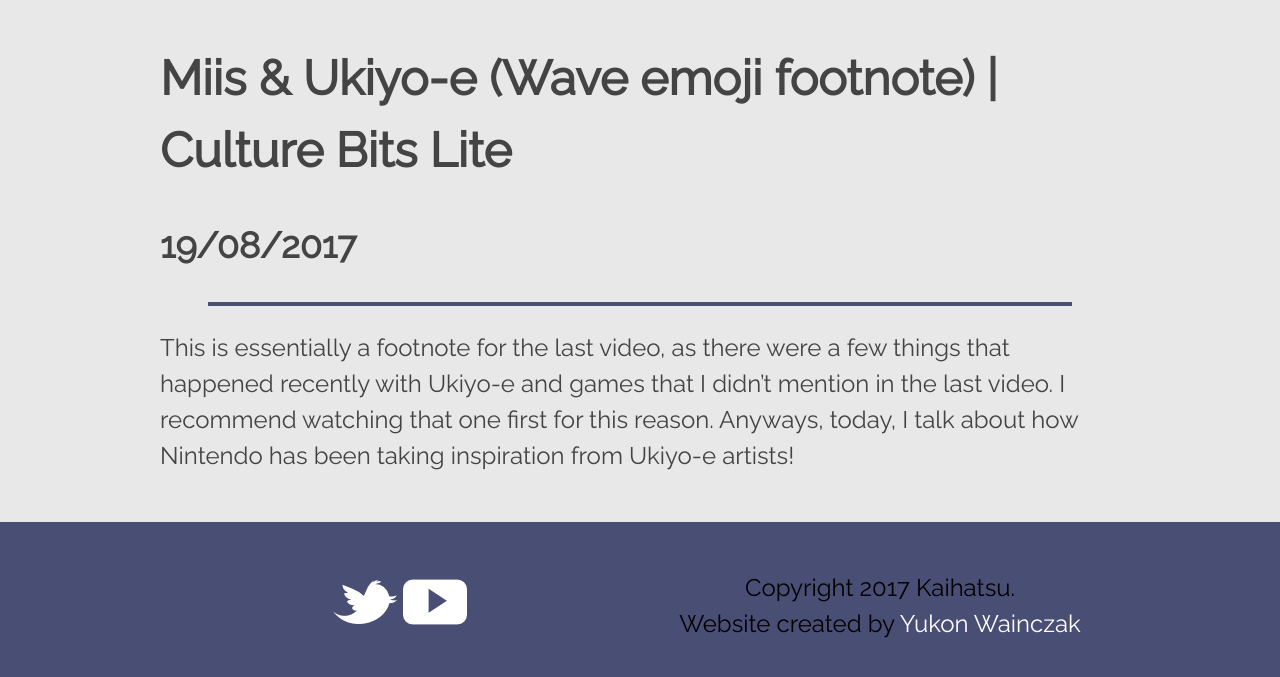
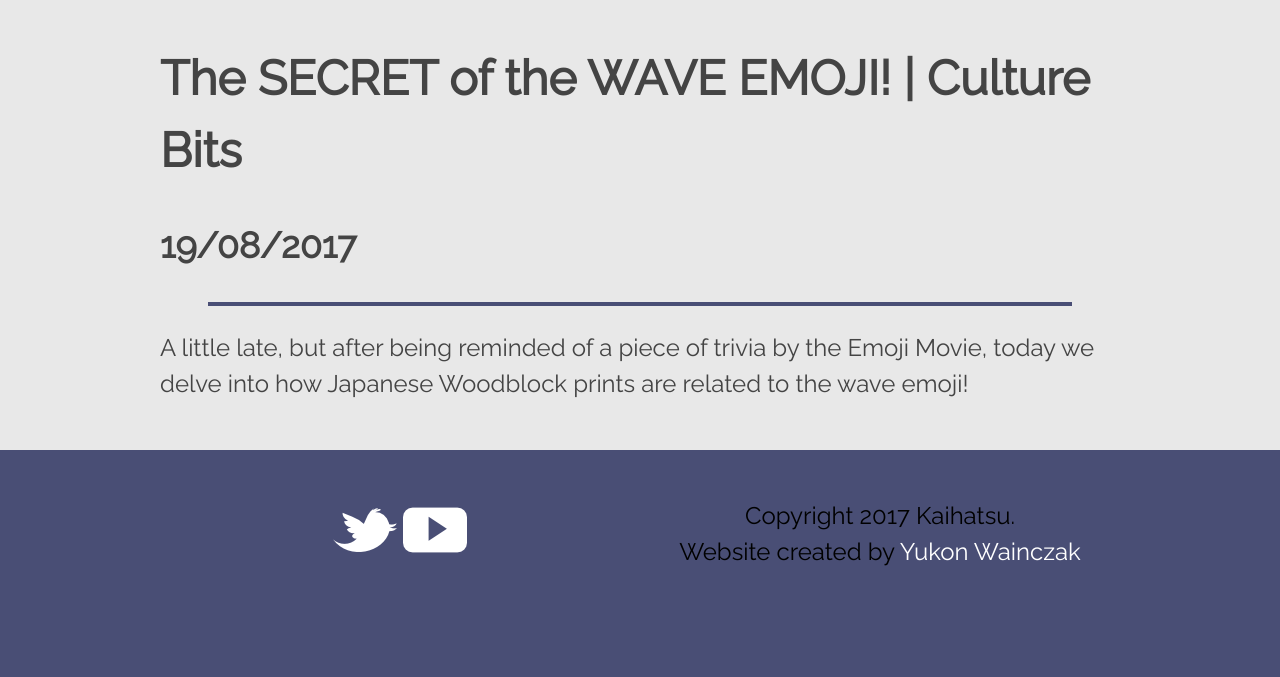
Before and after one commit to Kaihatsujin/kaihatsujin.github.io, a Jekyll site: the page built from _posts/2017-08-19-culture-bits-secret-of-wave-emoji.md, in a window 1280 px wide and 900 px high, scrolled down 1140 px, cut to the strip 210-887 px from the top of the window. Built offline with Jekyll 4.4.1, drawn with Linux system fonts in a browser that asks for light colours; after the commit the page ends 1970 px from its top, so only the background shows below that.

Commit message:
Update 2017-08-19-culture-bits-secret-of-wave-emoji.md

```diff
--- a/_posts/2017-08-19-culture-bits-secret-of-wave-emoji.md
+++ b/_posts/2017-08-19-culture-bits-secret-of-wave-emoji.md
@@ -1,10 +1,10 @@
 ---
 layout: post
-title: "Miis & Ukiyo-e (Wave emoji footnote) | Culture Bits Lite"
+title: "The SECRET of the WAVE EMOJI! | Culture Bits "
 series: "culture-bits"
-embed: https://www.youtube.com/embed/VqK6lldEdA8
-thumb: "/assets/thumbnails/culture-bits/lite-miis-ukiyo-e-footnote.png"
+embed: https://www.youtube.com/embed/rma5p-gA78w
+thumb: "/assets/thumbnails/culture-bits/culture-bits-wave-emoji-kanagawa.png"
 date: 2017-08-19
 ---
 
-This is essentially a footnote for the last video, as there were a few things that happened recently with Ukiyo-e and games that I didn't mention in the last video. I recommend watching that one first for this reason. Anyways, today, I talk about how Nintendo has been taking inspiration from Ukiyo-e artists!
+A little late, but after being reminded of a piece of trivia by the Emoji Movie, today we delve into how Japanese Woodblock prints are related to the wave emoji!
```
